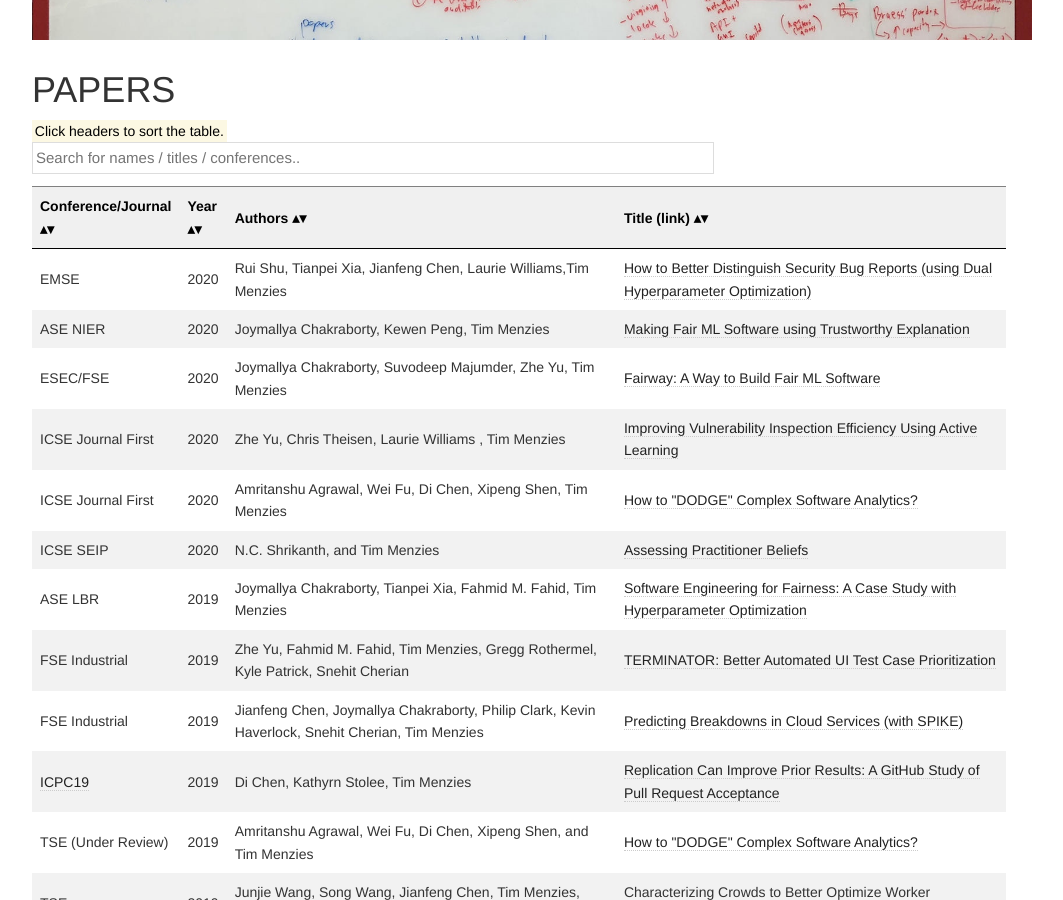
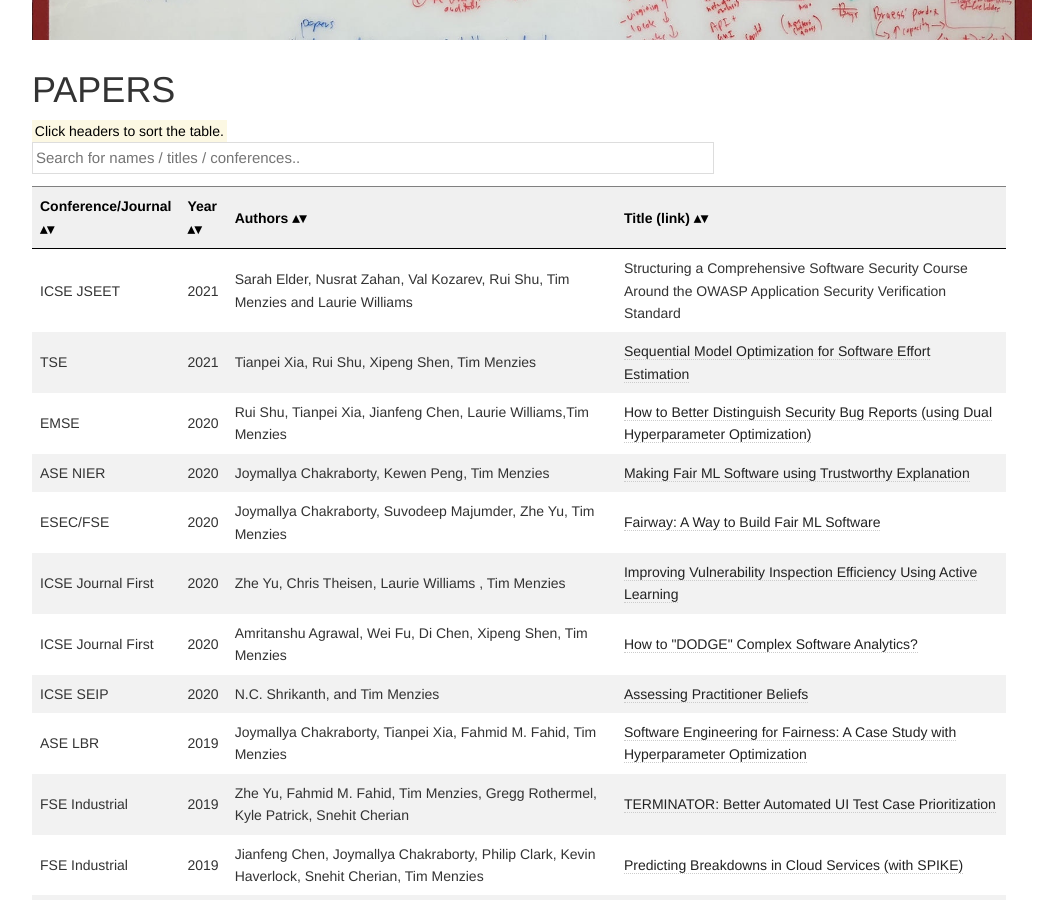
Before and after one commit to ai-se/ai-se.github.io, a Jekyll site: the page built from papers/index.html, in a window 1280 px wide and 900 px high, scrolled down 695 px. Shown: the whole window, without its empty margins (126-1189 px from the left). Built offline with Jekyll 4.4.1, drawn with Linux system fonts in a browser that asks for light colours.

Commit message:
Update index.html

```diff
--- a/papers/index.html
+++ b/papers/index.html
@@ -53,6 +53,24 @@
 		</tr>
 	</thead>
 	<tbody>
+		<tr>
+			<td>ICSE JSEET</td>
+			<td>2021</td>
+			<td>Sarah Elder, Nusrat Zahan, Val Kozarev, Rui Shu, Tim Menzies and Laurie Williams</td>
+			<td>
+				Structuring a Comprehensive Software Security Course Around the OWASP Application Security Verification Standard
+			</td>
+		</tr>
+
+		<tr>
+			<td>TSE</td>
+			<td>2021</td>
+			<td>Tianpei Xia, Rui Shu, Xipeng Shen, Tim Menzies</td>
+			<td><a href="https://arxiv.org/pdf/1912.04189.pdf">
+					Sequential Model Optimization for Software Effort Estimation
+				</a></td>
+		</tr>
+
 		<tr>
 			<td>EMSE</td>
 			<td>2020</td>
```
